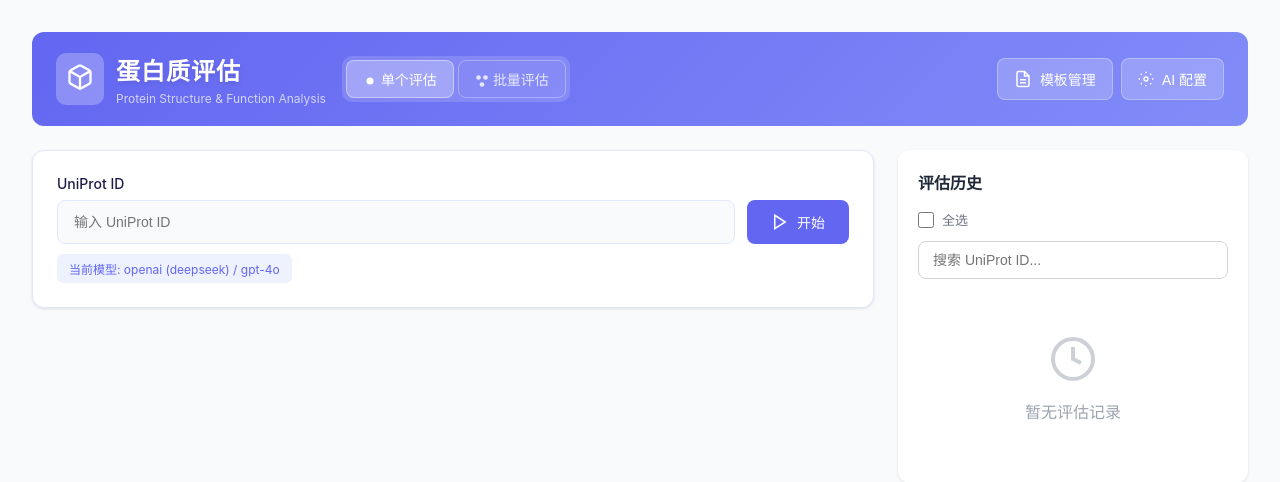
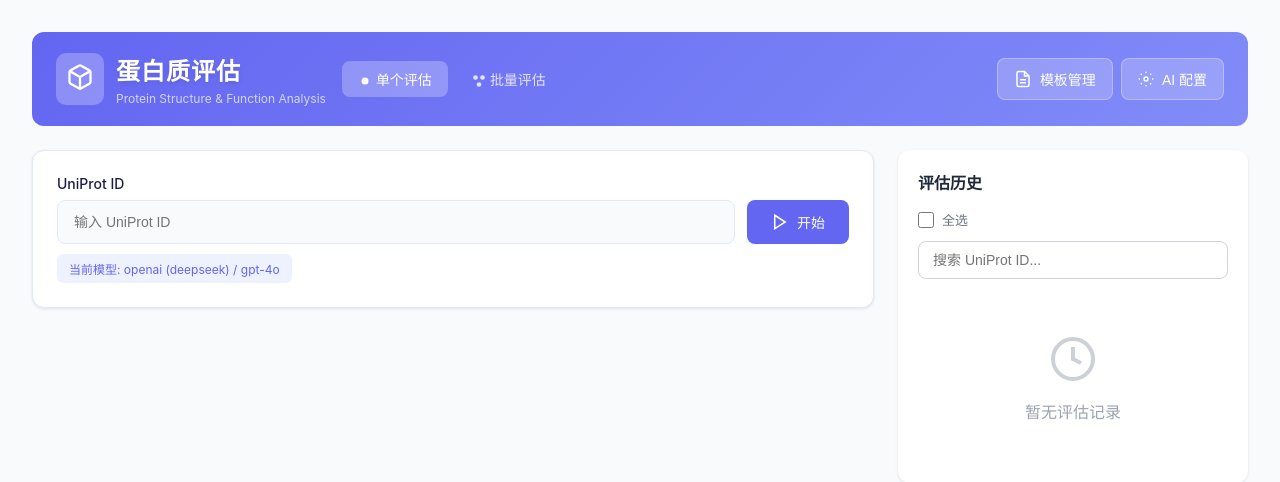
Before and after one commit to Jing0715-fer/protein_evaluator, a Flask app: page /evaluation in a window 1280 px wide. Shown: the top 482 px of the page. Run offline with Flask 3, Linux system fonts and the light colour scheme; data that the repository does not hold is empty; some libraries are stand-ins or nearby versions.

Commit message:
UI: 移除Tab外边框
Co-Authored-By: Claude Opus 4.6 <noreply@anthropic.com>

```diff
--- a/templates/evaluation.html
+++ b/templates/evaluation.html
@@ -360,7 +360,7 @@
     .eval-tab {
         padding: 8px 16px;
         background: transparent;
-        border: 1px solid rgba(255,255,255,0.3);
+        border: none;
         font-size: 14px;
         font-weight: 500;
         color: rgba(255,255,255,0.8);
@@ -371,12 +371,10 @@
     .eval-tab:hover {
         color: #fff;
         background: rgba(255,255,255,0.15);
-        border-color: rgba(255,255,255,0.5);
     }
     .eval-tab.active {
         color: #fff;
         background: rgba(255,255,255,0.25);
-        border-color: rgba(255,255,255,0.4);
     }
     .eval-tab.active:hover {
         background: rgba(255,255,255,0.3);
@@ -684,7 +682,7 @@
                     </div>
                 </div>
                 <!-- Tabs -->
-                <div class="eval-tabs" style="margin-bottom: 0; border-bottom: none; background: rgba(255,255,255,0.15); padding: 4px; border-radius: 10px; gap: 4px;">
+                <div class="eval-tabs" style="margin-bottom: 0; border-bottom: none; gap: 8px;">
                     <button class="eval-tab active" id="tab-single" onclick="switchTab('single')">
                         <svg width="14" height="14" viewBox="0 0 24 24" fill="currentColor" style="vertical-align: middle; margin-right: 4px;"><circle cx="12" cy="12" r="6"></circle></svg>单个评估
                     </button>
```
